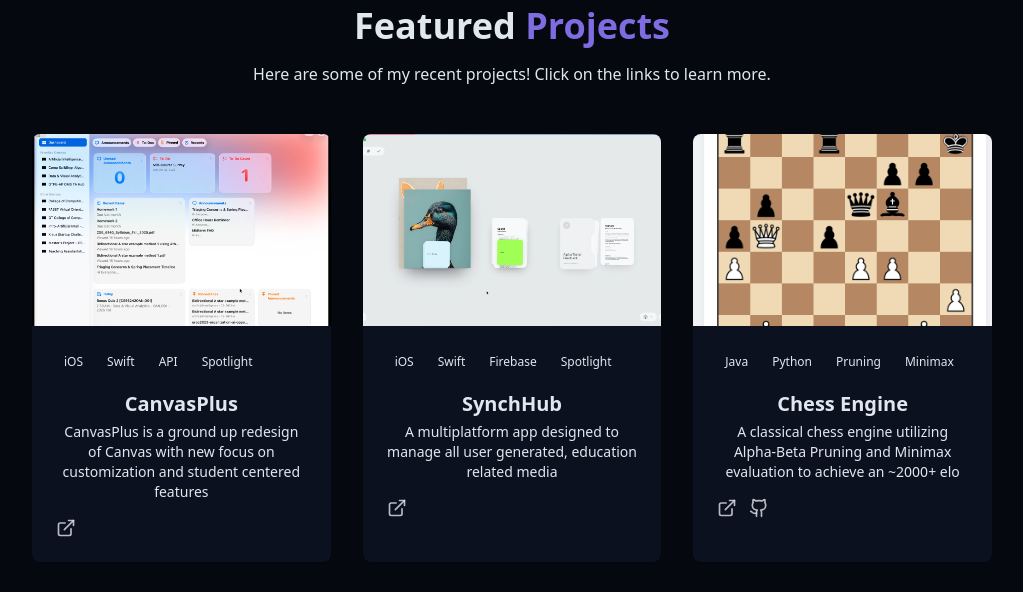
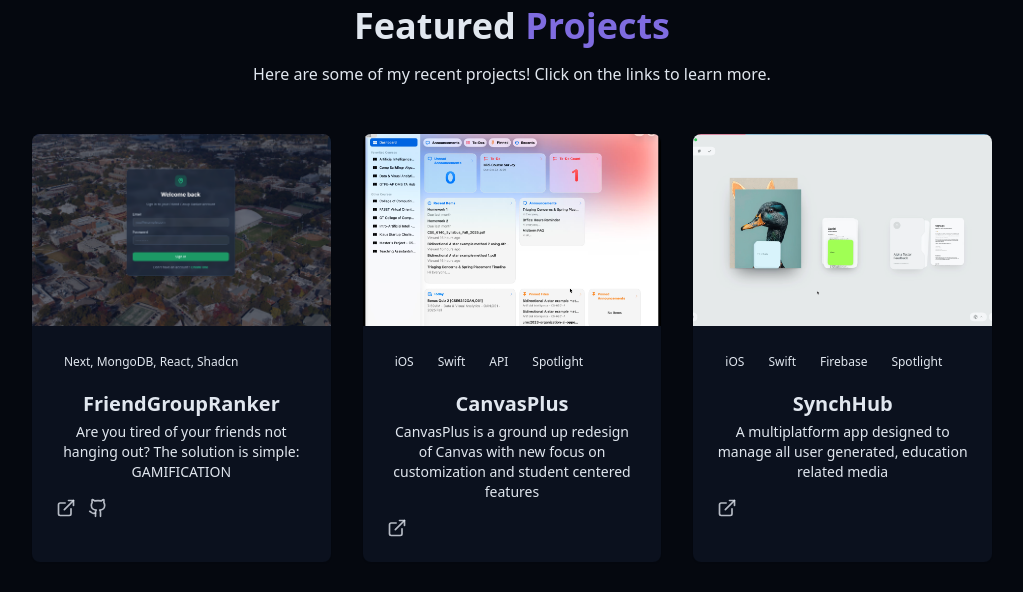
Before and after one commit to Carbinski/carbinski.github.io, a React (Vite) app in the folder vite-project/: page / in a window 1280 px wide. Shown: the part 1740-2332 px from the top of the page, without its empty margins (128-1151 px from the left). Built offline with nearby package versions, Linux system fonts and the light colour scheme; grey boxes are pictures that could not be loaded.

Commit message:
Added FriendGroupRanker to Projects

```diff
--- a/vite-project/src/components/Projects.jsx
+++ b/vite-project/src/components/Projects.jsx
@@ -4,6 +4,17 @@
 
 
 const projects = [
+    {
+        id: -8,
+        title: "FriendGroupRanker",
+        description: "Are you tired of your friends not hanging out? The solution is simple: GAMIFICATION",
+        extendedDescription: "FriendGroupRanker is a twist on Life360. Many friends will track each other's locations to know what they are up to and allow for more frequent hanging out. FriendGroupRanker takes this to the next level by allowing friends to 'clock in' and show their location. By doing this in social areas or around other friends they gain bonus points. After a period of time, the friend group can all get together and give out rewards (or punishments) for who is the best and worst memeber of the friend group.",
+        image: "/projects/friendGroupRanker/FGR.png",
+        imageGallery: ["/projects/friendGroupRanker/FGR.png", "/projects/friendGroupRanker/FGR_gallery.png"],
+        tags: ["Next, MongoDB, React, Shadcn"],
+        demoUrl: "#",
+        githubUrl: "https://github.com/Carbinski/FriendGroupRanker"
+    },
     {
         id: -7,
         title: "CanvasPlus",
@@ -29,7 +40,7 @@
     {
         id: -5,
         title: "Chess Engine",
-        description: "A classical chess engine utilizing Alpha-Beta Pruning and Minimax evaluation to achieve an ~2000+ elo",
+        description: "A classical chess engine utilizing Alpha-Beta Pruning and Minimax evaluation to achieve an ~2100+ elo",
         extendedDescription: "This chess engine was built from the ground up, implementing search algorithms such as Alpha-Beta Pruning with Minimax evaluation. It features iterative deepening, move ordering heuristics, and transposition tables to achieve competitive play at an estimated 2100+ Elo rating. Features also include the following: Open Book, PeSTO Position Evaluation, Killer Move Heuristics, Null Move Pruning, Adaptive Game Phase Evaluation, Adaptive Time Management based Search, Buffers to optimze Java's garbage collection, Stat Tracking, and Quiescence Search. I ended up create ~20 version of the bot. I originally created them in Python for ease of development, but I eventually started hitting performance issues and decided to switch to Java. To validate the bots improvement, I had them automatically play games against the pervious versions of bots and recorded the results.",
         image: "/projects/chess.png",
         imageGallery: [],
```
Also changed, not shown: vite-project/public/projects/friendGroupRanker/FGR.png (added), vite-project/public/projects/friendGroupRanker/FGR_gallery.png (added).
